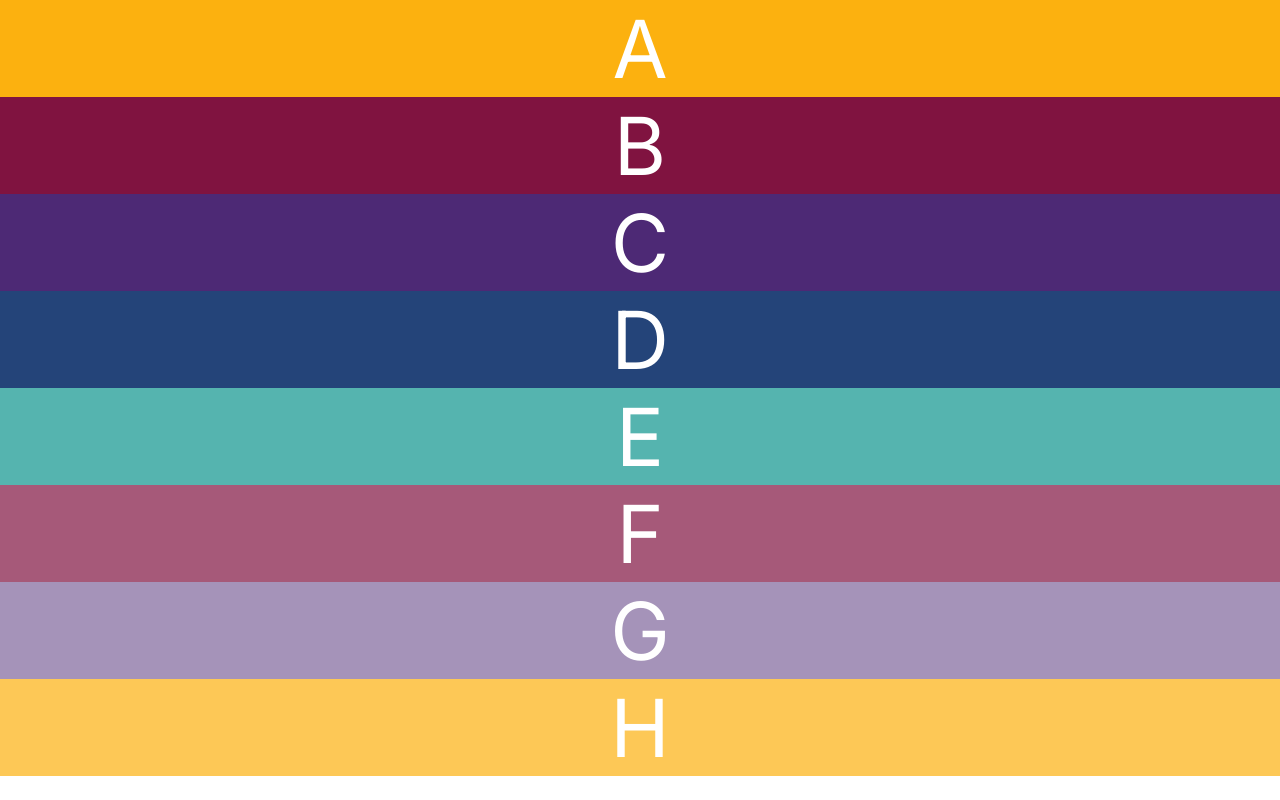
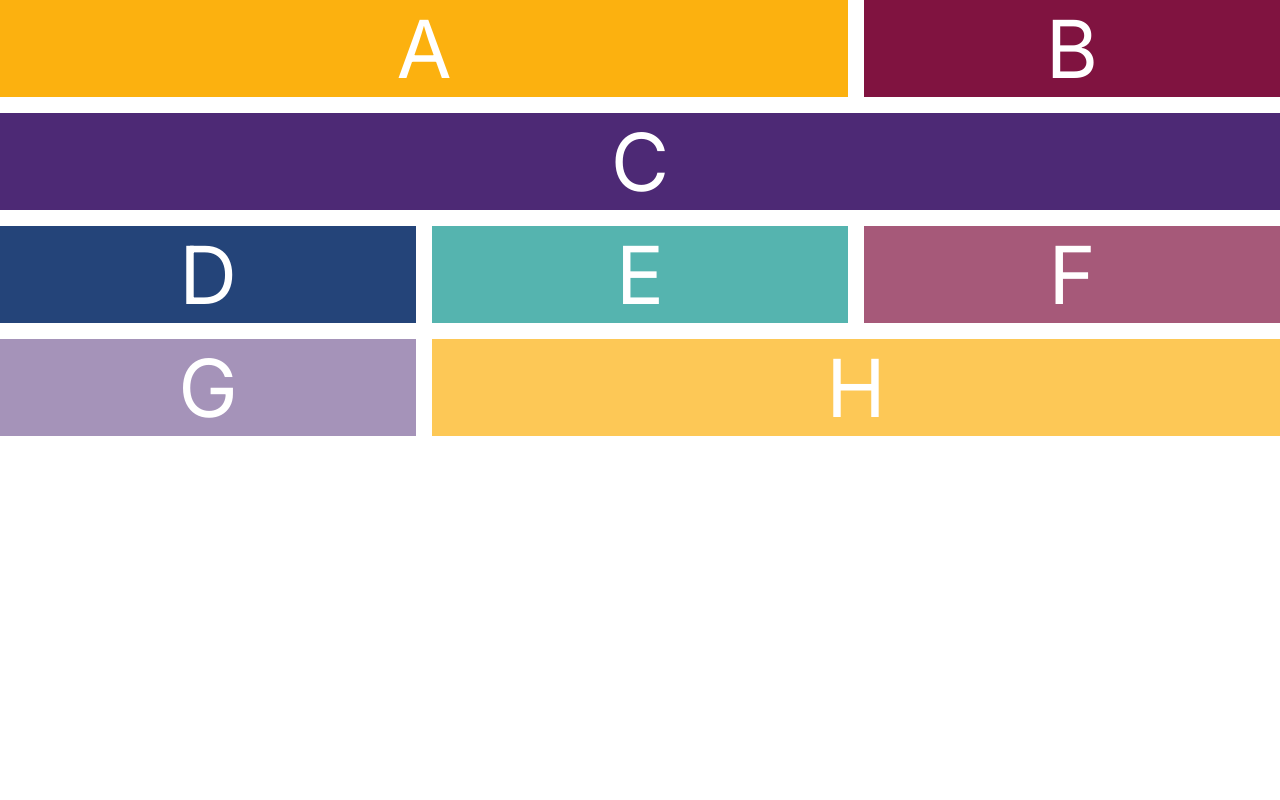
Before and after one commit to NikhilShisode/css-practise, a plain HTML site: page grid.html in a window 1280 px wide. Drawn offline with Linux system fonts and the light colour scheme.

Commit message:
ch1- grid layout

```diff
--- a/index.html
+++ b/grid.html
@@ -10,7 +10,7 @@
       rel="stylesheet"
     />
     <link href="style/base.css" rel="stylesheet" />
-    <link href="style/layout-1.css" rel="stylesheet" />
+    <link href="style/grid/index.css" rel="stylesheet" />
   </head>
   <body>
     <div class="wrapper">
--- /dev/null
+++ b/style/grid/flexbox.css
@@ -0,0 +1,23 @@
+.wrapper {
+  display: flex;
+  flex-flow: row wrap;
+  justify-content: space-between;
+  align-content: stretch;
+}
+.wrapper > * {
+  margin-bottom: 1rem;
+}
+.a,
+.h {
+  flex-basis: 66%;
+}
+.c {
+  flex-basis: 100%;
+}
+.b,
+.d,
+.e,
+.f,
+.g {
+  flex-basis: 32%;
+}
--- /dev/null
+++ b/style/grid/grid-area.css
@@ -0,0 +1,15 @@
+.wrapper {
+  display: grid;
+  grid-template-areas: "a a b" "c c c" "d e f" "g h h";
+  gap: 1rem;
+}
+
+.a {
+  grid-area: a;
+}
+.c {
+  grid-area: c;
+}
+.h {
+  grid-area: h;
+}
--- /dev/null
+++ b/style/grid/grid-gutter-number.css
@@ -0,0 +1,16 @@
+.wrapper {
+  display: grid;
+  grid-template-columns: repeat(3, 1fr);
+  gap: 1rem;
+}
+
+/* line number */
+.a {
+  grid-column: 1/3;
+}
+.c {
+  grid-column: 1/4;
+}
+.h {
+  grid-column: 2/4;
+}
--- /dev/null
+++ b/style/grid/grid-span.css
@@ -0,0 +1,15 @@
+.wrapper {
+  display: grid;
+  grid-template-columns: repeat(3, 1fr);
+  gap: 1rem;
+}
+
+/* span */
+.a,
+.h {
+  grid-column: span 2;
+}
+
+.c {
+  grid-column: span 3;
+}
--- a/style/layout-1.css
+++ b/style/grid/index.css
@@ -1,3 +1,5 @@
+@import "grid-span.css";
+
 div > div {
   font-size: 5rem;
   text-align: center;
```
